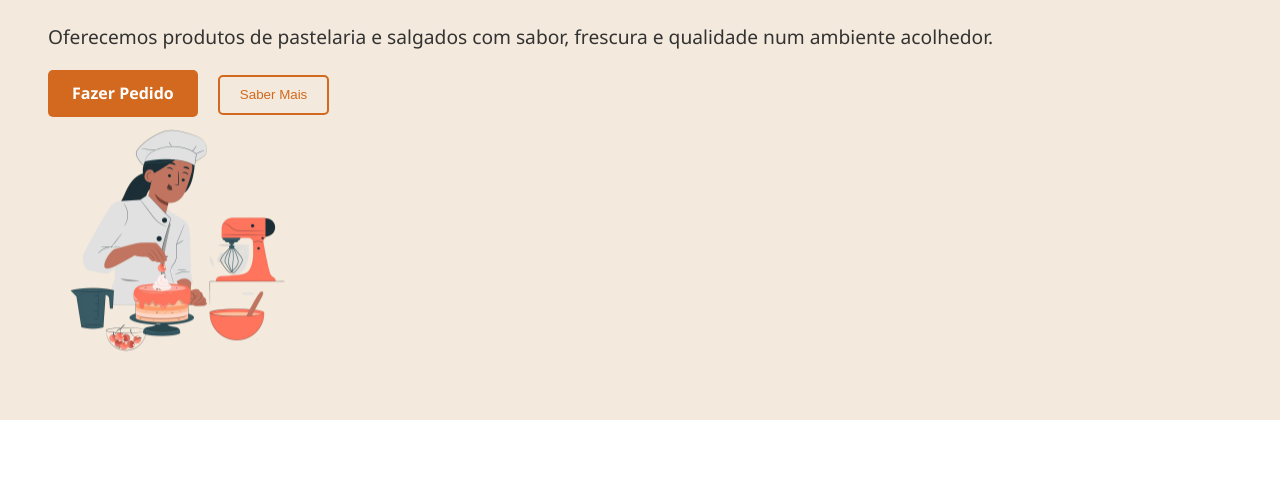
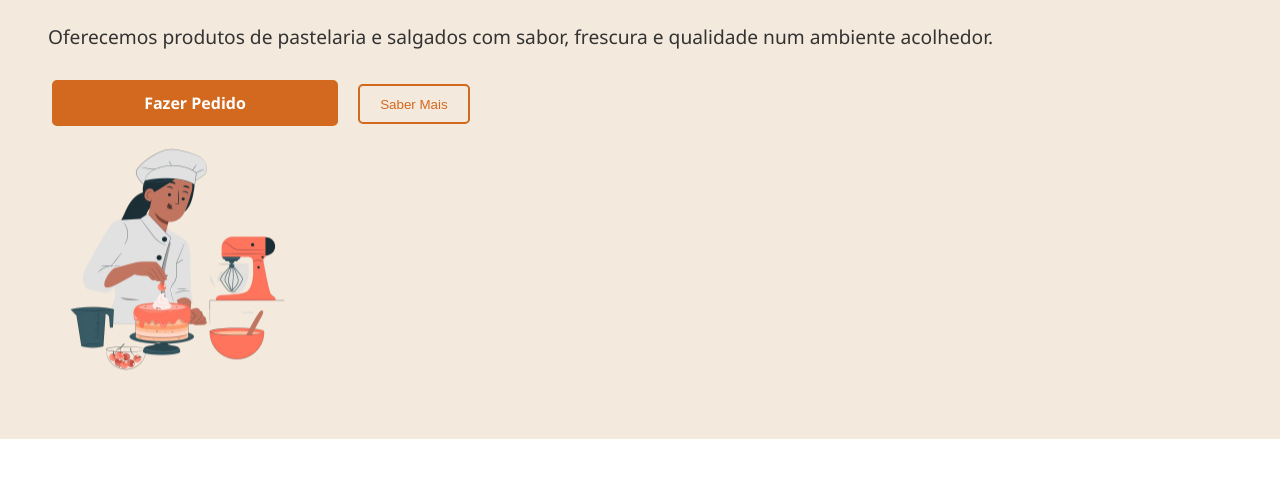
Before and after one commit to janaconjo/Pastelaria_para-so, a plain HTML site: page index.html in a window 1280 px wide. Shown: the part 250-742 px from the top of the page. Drawn offline with Linux system fonts and the light colour scheme.

Commit message:
botao v1

```diff
--- a/index.css
+++ b/index.css
@@ -520,16 +520,20 @@ body {
   }
   .botao-primario {
     display: inline-block;
-    padding: 0.8em 1.5em;
-    margin-right: 1em;
-    background-color: #d2691e;
-    color: #fff;
-    border: none;
-    border-radius: 5px;
-    cursor: pointer;
-    text-decoration: none;
-    font-weight: bold;
-    transition: transform 0.3s;
+  padding: 10px 20px; /* mesmo que o botão 'Saber Mais' */
+  margin: 10px;
+  background-color: #d2691e;
+  color: white;
+  border: 2px solid #d2691e;
+  text-decoration: none;
+  border-radius: 5px;
+  font-weight:bolder;
+  cursor: pointer;
+  transition: background-color 0.3s, color 0.3s;
+  text-align: center;
+  width: 242px;
+  position: relative;
+  right: 6px;
   }
 
   .botao-primario:hover {
```
